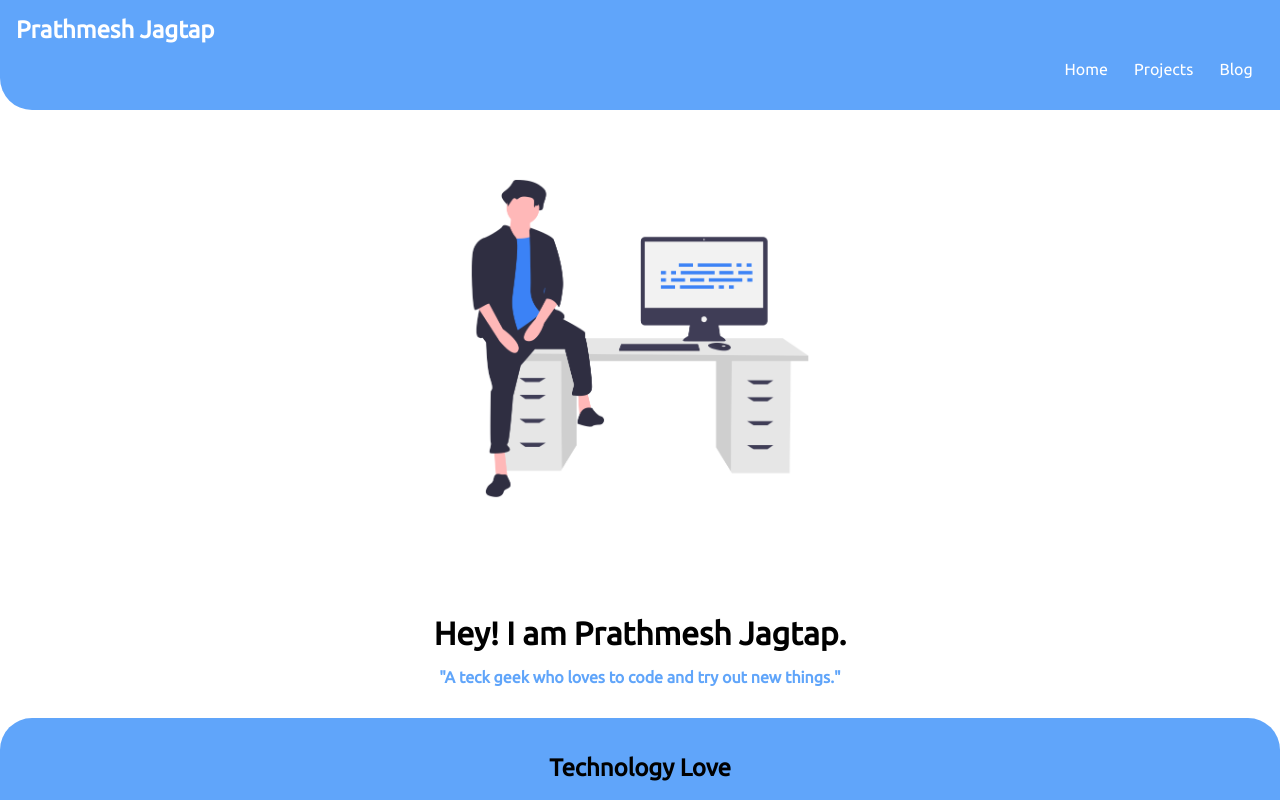
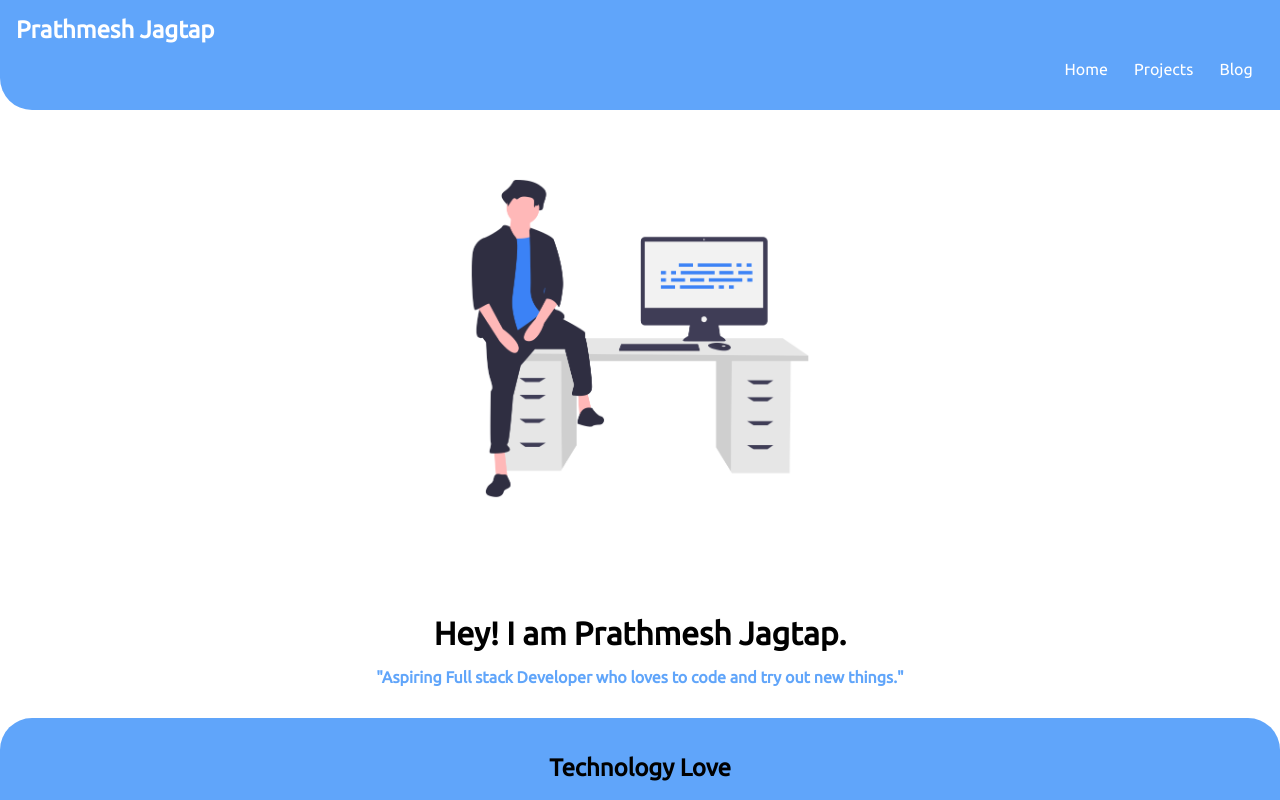
Before and after one commit to prathmeshjagtap/myportfolio, a plain HTML site: page index.html in a window 1280 px wide. Shown: the top 800 px of the page. Drawn offline with Linux system fonts and the light colour scheme.

Commit message:
feat- changed the headline

```diff
--- a/index.html
+++ b/index.html
@@ -25,7 +25,7 @@
       </div>
       <h3 class="heading">
         <strong>Hey! I am Prathmesh Jagtap.</strong>
-        <p>"A teck geek who loves to code and try out new things."</p>
+        <p>"Aspiring Full stack Developer who loves to code and try out new things."</p>
       </h3>
     </section>
     <section class="tech">
```
